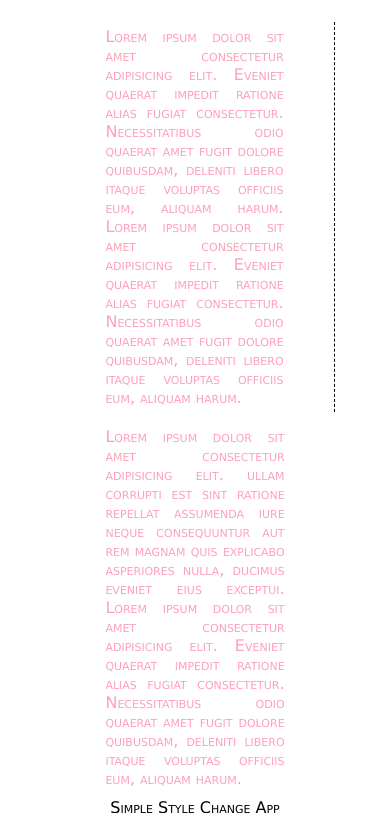
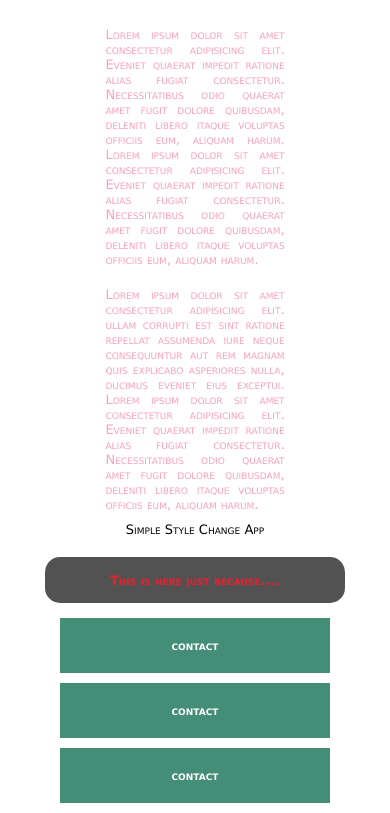
Before and after one commit to Bl1xvan/dayandnight, a plain HTML site: page index.html in a window 390 px wide. Shown: the part 199-1012 px from the top of the page. Drawn offline with Linux system fonts and the light colour scheme.

Commit message:
about to push

```diff
--- a/styles/night.scss
+++ b/styles/night.scss
@@ -9,6 +9,7 @@ $dkViolet: #260725;
 .footernight{
     color: #ffffff;
 }
+
 .contnight{
     background-color: $dkPurple;
 }
@@ -29,7 +30,7 @@ $dkViolet: #260725;
 }
 
 .middlenight{
-    @include changes($brBlue, $dkViolet);
+    @include changes($dkViolet, #ffffff);
 }
 
 .thirdnight{
--- a/styles/style.scss
+++ b/styles/style.scss
@@ -95,9 +95,16 @@
 }
 
 @media screen and (max-width: 800px){
+    *, *::before, *::after{
+        font-size: small;
+    }
     .ipsum, .ipsum *, .third, .third *{
         width: 100%;
         margin: 5px 0 5px 0;
+    }
+
+    .ipsum:nth-child(2){
+        border-right: none;
     }
 
     #container {
```
Also changed, not shown: styles/night.css, styles/style.css, 2 other files.
